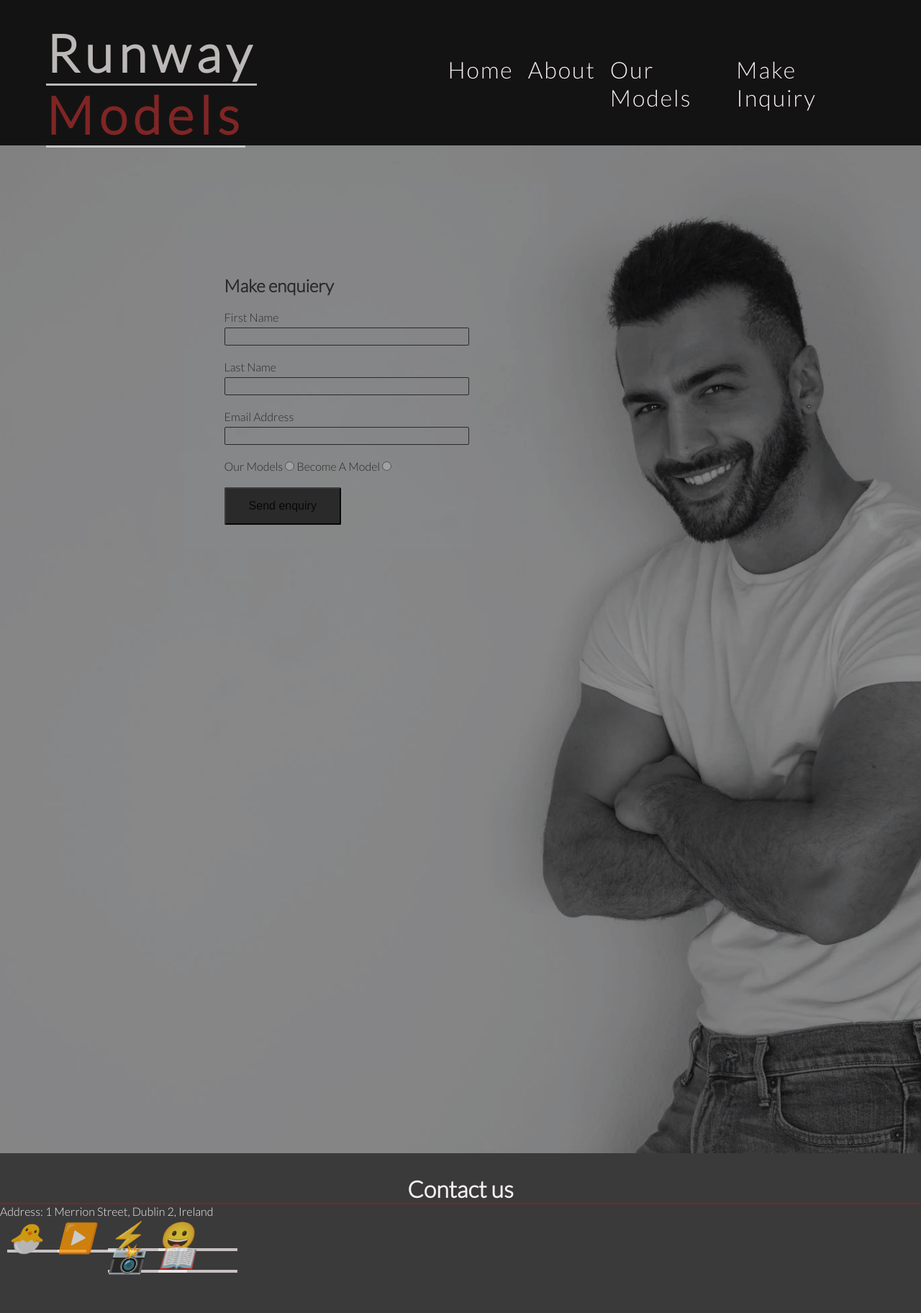
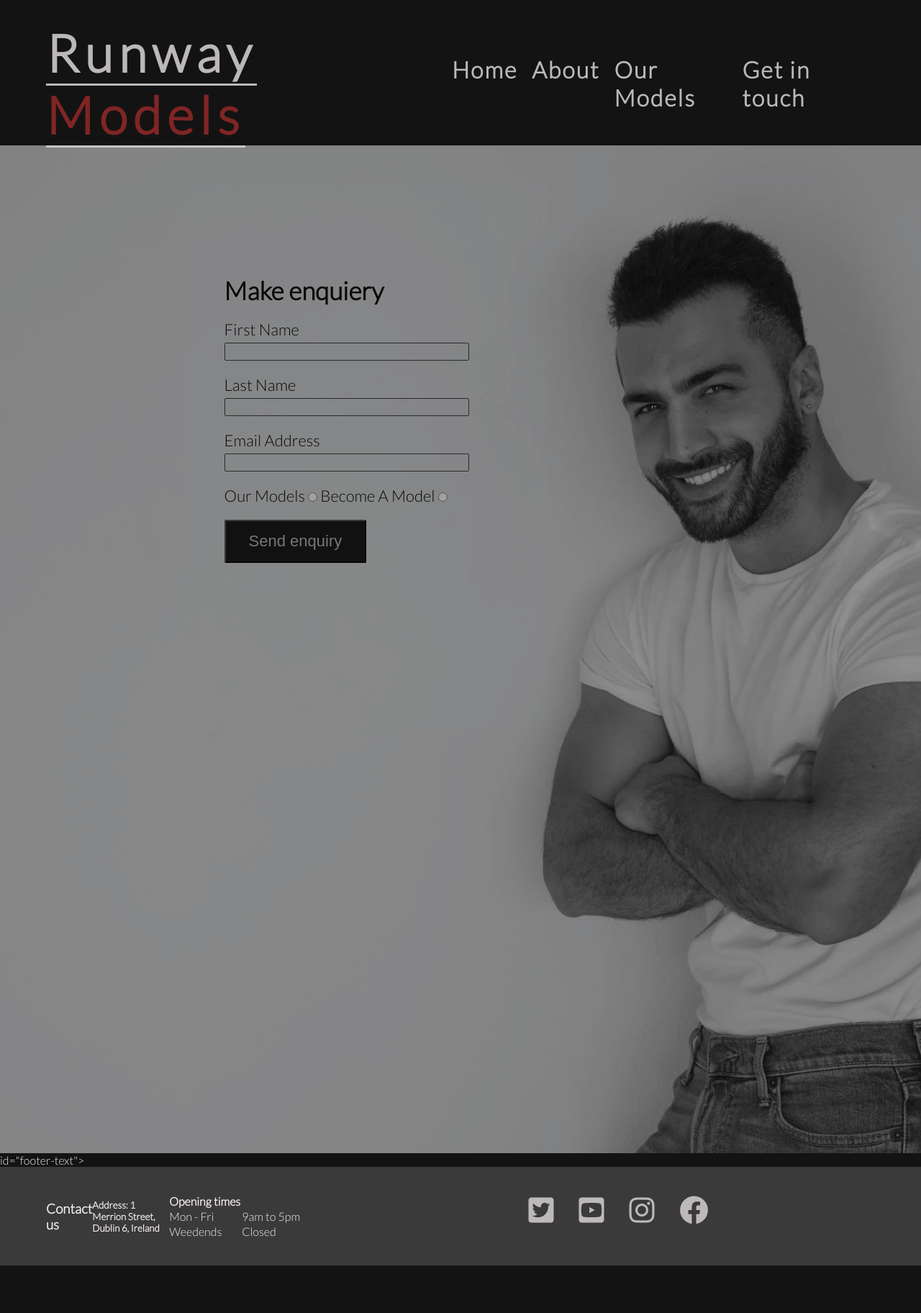
Before and after one commit to JoseParra28/runway.models-project, a plain HTML site: page make.html in a window 1280 px wide. Shown: the whole page at 72% size. After the commit the page ends 1758 px from the top, so only its background shows below. Drawn offline with Linux system fonts and the light colour scheme.

Commit message:
make form more visible

```diff
--- a/catwalk/css/index.css
+++ b/catwalk/css/index.css
@@ -52,7 +52,7 @@ nav ul li {
     letter-spacing: 2px;
 }
 nav ul li a {
-    color:#3a3a3a;
+    color:rgb(188, 184, 184);
     text-decoration: none;
     font-weight: bold;
 }
@@ -61,70 +61,6 @@ nav ul li a:hover {
     transition: .3s;
 
 }
-
-
-
-/*
-#logo {
-    float: left;
-    font-size: 280%;
-    margin-left: 150px;
-    border-bottom: 2px solid #3a3a3a;
-    position: relative;
-
-}
-    h1,h2{
-        font-family: 'Oswald' sans-serif;
-        text-transform: uppercase;
-        letter-spacing: 4px;
-        color: rgb(188, 184, 184);
-        margin-right: 30px;
-
-    }
-
-#mennu, #logo {
-line-height: 75px;
-position: relative;
-}
-#menu li {
-    float: right;
-    list-style: none;
-    margin-right: 150px;
-    margin-top: 30px;
-    font-size: 30px;
-
-
-}
-#menu a {
-text-decoration: none;
-    color: inherit;
-}
-#menu a:hover {
-    border-bottom: 1px solid #3a3a3a;
-
-}
-.active {
-    border-bottom: none
-}
-*/
-
-
-/*
-#hero-image{
-    height: 1400px;
-    width: 100%;
-    background: url(../css/images/happy\ girl.jpeg);
-    background-repeat: no-repeat;
-    background-size:cover ;
-    background-position: center;
-    overflow: hidden;
-    margin-left: 0%;
-    margin-top: 0%;
-    position: relative;
-    opacity: .7;
-    */
-
-
 
 #cover-text {
     font-family: 'Oswald' sans-serif;
@@ -196,52 +132,7 @@ transform: scale(1);
 transform: scale(1.1);
     }
 }
-/*
-#table-image {
-    height: 100px;
-    width: 100%;
-    background-repeat: no-repeat;
-    background-size:auto ;
-    background-position: center;
-    overflow: hidden;
-    margin-left: 0%;
-    margin-top: 0%;
-    position:absolute;
-    opacity: .6;
-} */
-/*
-.table-image {
-background-image: url(../css/images/man\ in\ white\ top.webp);
-height: 1400px;
-width: 100%;
-background-repeat: no-repeat;
-background-size:auto ;
-background-position: right;
-overflow: hidden;
-margin-left: 0%;
-margin-top: 0%;
-position:relative;
-opacity: .6;
-
-}
-#table {
-    background-color: #3a3a3a;
-    background-image: url(../css/images/side\ view\ of\ woman.jpeg);
-    width: 400px;
-    position:relative;
-    text-align: left;
-    margin-right: 500px;
-    margin-left: 200px;
-    margin-bottom: 5px;
-    padding-right: 200px;
-
-   }
-#table th {
-    text-align: center;
-}
-*/
-
-
+/*about page*/
 #about-image {
     background-image: url(../css/images/side\ view\ of\ woman.jpeg);
     height: 1400px;
@@ -255,6 +146,7 @@ opacity: .6;
     position: relative;
     opacity: .6;
 }
+/*our models page*/
 .models-gallery {
     width: 90%;
     padding: 0px;
@@ -313,33 +205,38 @@ opacity: .6;
     background-size:cover;
     background-position: center;
     overflow:hidden;
+
 }
 .signup-form {
     margin: 150px 10% 0 0;
-    color: #3a3a3a;
+    color: black;
     max-width: 400px;
     position: absolute;
     left: 22%;
     padding: 30px;
+    font-size: 22px;
 
 }
 .signup-form > h2 {
-    color: #3a3a3a;
+    color: black;
     margin-bottom: 20px;
+    font-size: 35px;
 }
 .text-input-form {
     background:transparent;
-    color:#3a3a3a;
+    color:#000000;
     width: 100%;
     height: 25px;
     margin: 5px 0 20px 0;
     border: 1px solid #3a3a3a;
     border-radius: 2px;
+    font-size: 18px;
 }
 .text-input-form:hover {
     border-color:#3a3a3a;
-    background-color: rgb(188, 207, 188);
+    background-color: rgb(188, 184, 184);
     opacity: .9;
+
 }
 .join-button {
     margin-top: 20px;
@@ -347,11 +244,12 @@ opacity: .6;
     padding: 15px 32px 15px 32px;
     text-align: center;
     font-size: 100%;
-    background-color:#3a3a3a;
+    background-color:#111111;
     display: block;
+    color: rgb(188, 184, 184);
 }
 .join-button:hover {
-    background-color: rgb(36, 53, 36);
+    background-color:#7f2525;
     color: rgb(188, 184, 184);
     opacity: .9;
 }
@@ -412,61 +310,15 @@ footer h5  {
     line-height: 30px;
     display: inline-block;
     text-align: center;
-    opacity: .75;
+    opacity: .7;
 }
 
 .social-media:hover {
     transition: .3s;
     color: rgb(247, 239, 239);
+    transition: .3s;
+    opacity: .4;
 }
-/*
-#footer-text {
-    text-align: center;
-    display: block;
-}
-#footer-text h3 {
-    float:right;
-    text-align: center;
-    letter-spacing: 2px;
-    list-style:none;
-    margin-right: 700px;
-    margin-top: 5px;
-    font-size: 30px;
-    padding-bottom: 0px;
-}
-#footer-text p {
-    float:right;
-    text-align: center;
-    letter-spacing: 2px;
-    list-style:none;
-    margin-right: 530px;
-    margin-top: 5px;
-    font-size: 20px;
-
-}
-.social-media {
-    text-align: center;
-    display: block;
-    }
-
-    .social-media li {
-        float: right;
-        list-style:none;
-        margin-right: 10px;
-        margin-top: 35px;
-        font-size: 15px;
-        text-align: center;
-        padding-left: 100px;
-    }
-    .social-media a {
-    text-decoration: none;
-        color: inherit;
-    }
-    .social-media a:hover {
-        border-bottom: 1px solid #3a3a3a;
-    }
-*/
-
 
 @media screen and (max-width:1200px ){
     body {
--- a/make.html
+++ b/make.html
@@ -9,6 +9,7 @@
     <link rel="stylesheet" href="catwalk/css/index.css">
     <link rel="models-page" href="make.html">
     <title>Make Enquiry</title>
+    <link rel="stylesheet" href="https://cdnjs.cloudflare.com/ajax/libs/font-awesome/6.1.2/css/all.min.css">
 </head>
 <body>
     <header>
@@ -16,10 +17,10 @@
          <nav>
              <h1><a class="logo" href="index.html">Runway <span>Models</span></a></h1>
              <ul id="menu-bar">
-                 <li><a href="index.html"></a>Home</li>
-                 <li><a href="about.html"></a>About</li>
-                 <li><a href="models.html"></a>Our Models</li>
-                 <li><a href="make.html"></a>Make Inquiry</li>
+                 <li><a href="index.html">Home</a></li>
+                 <li><a href="about.html">About</a></li>
+                 <li><a href="models.html">Our Models</a></li>
+                 <li><a href="make.html">Get in touch</a></li>
              </ul>
          </nav>
         </div>
@@ -49,15 +50,32 @@
     </form>
 
 </section>
-<footer id="footer-text">
-    <h3>Contact us</h3>
-    <p>Address: 1 Merrion Street, Dublin 2, Ireland</p>
+<div></div> id="footer-text">
+    <div class="container">
+        <h3>Contact us</h3>
+        <h5>Address: 1 Merrion Street, Dublin 6, Ireland</h5>
+        <table id="table">
+            <tr>
+                <th>Opening times</th>
+            </tr>
+            <tr>
+                <td>Mon - Fri</td>
+               <td>9am to 5pm</td>
+            </tr>
+            <tr>
+                <td>Weedends</td>
+                <td>Closed</td>
+            </tr>
+        </table>
+
+<footer class="footer">
     <ul class="social-media">
-        <li><a href="https://www.twitter.com" target="_blank" rel="noopener"><i class="fab fa-twitter-square">🐣</i></a></li>
-        <li><a href="https://www.youtube.com" target="_blank" rel="noopener"><i class="fab fa-youtube-square">▶️</i></a></li>
-        <li><a href="https://www.instagram.com" target="_blank" rel="noopener"><i class="fab fa-instagram">⚡️📸</i></a></li>
-        <li><a href="https://www.facebook.com" target="_blank" rel="noopener"><i class="fa-brands fa-facebook">😀📖</i></a></li>
+        <li><a href="https://www.twitter.com" target="_blank" rel="noopener"><i class="fab fa-twitter-square"></i></a></li>
+        <li><a href="https://www.youtube.com" target="_blank" rel="noopener"><i class="fab fa-youtube-square"></i></a></li>
+        <li><a href="https://www.instagram.com" target="_blank" rel="noopener"><i class="fab fa-instagram"></i></a></li>
+        <li><a href="https://www.facebook.com" target="_blank" rel="noopener"><i class="fa-brands fa-facebook"></i></a></li>
     </ul>
+</div>
 </footer>
 
 </body>
```
Also changed, not shown: about.html (+11 -28 lines), index.html (+4 -20 lines), models.html (+11 -11 lines).
